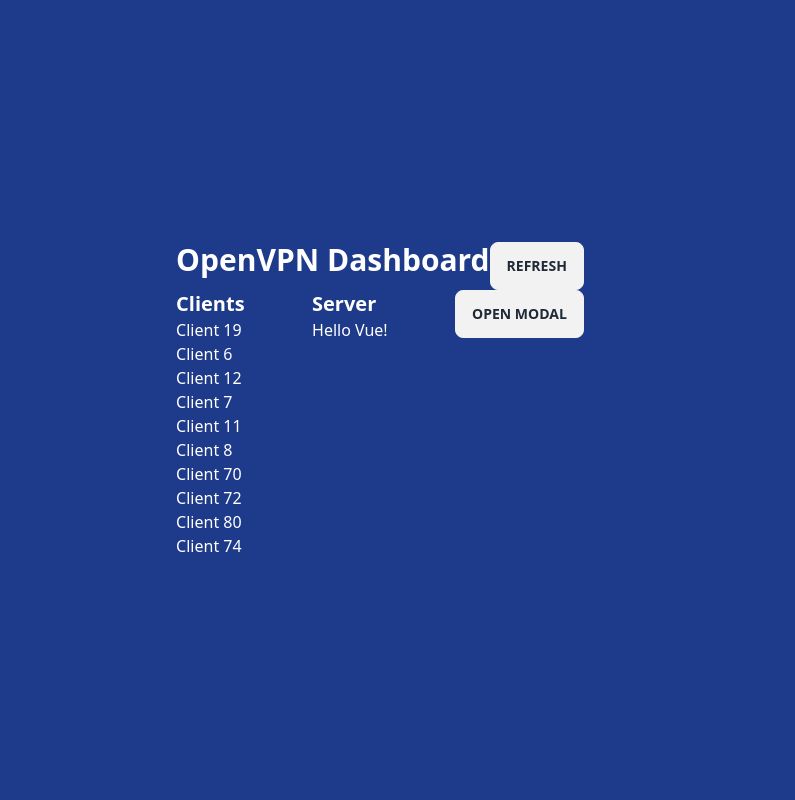
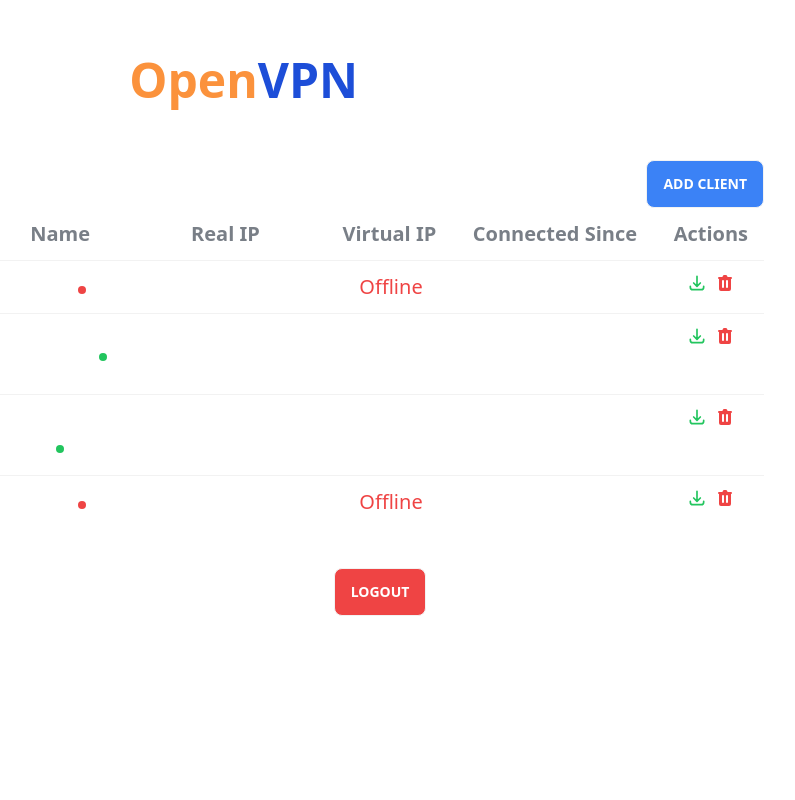
Before and after one commit to CatalinIuga/OpenVPN-Dashboard, a Flask app: page / in a window 1280 px wide. Shown: the whole page, without its empty margins (260-1055 px from the left). Run offline with Flask 3, Linux system fonts and the light colour scheme; the visitor is signed in with stand-in values (Sample User, id 1); some libraries are stand-ins or nearby versions.

Commit message:
updates x2

```diff
--- a/app.py
+++ b/app.py
@@ -1,11 +1,20 @@
-from flask import Flask, jsonify, redirect, render_template, request, session
+
+from flask import (Flask, jsonify, redirect, render_template, request,
+                   send_file, session)
+
+from script import get_clients, get_config, revoke_client
+
+# For UNIX systems only
+# if os.getuid() != 0:
+#     print("Please run using SUDO!")
+#     exit(1)
 
 app = Flask(__name__)
+# change this to an environment variable
 app.secret_key = 'mayb3_1ts_4_s3cr3t_k3y'
 
+# change this to an environment variable
 PASSWORD = 'eef2decbc5d8f20aaeaf63e2ac8371aee5d0b4733770aef60cfa116a88b5f28c'
-clients_arr = []
-ident: int = 0
 
 
 def hash(password):
@@ -36,30 +45,59 @@ def logout():
     session['logged_in'] = False
     return redirect('/login')
 
-# this will get all the clients
-
 
 @app.route("/api/clients", methods=['GET'])
 def clients():
     if not session.get('logged_in'):
         return redirect('/login')
-    import random
+    # clients_arr = get_clients()
+    clients_arr = [
+        {"bytes_recv": 0, "bytes_sent": 0, "connected": False, "connected_since": None,
+            "last_ref": None, "name": "ubu", "real_ip": None, "virtual_ip": None},
+        {"bytes_recv": "154143", "bytes_sent": "152792", "connected": True, "connected_since": "2023-08-09 04:33:54", "last_ref": "2023-08-09 10:26:03",
+         "name": "lubuntu", "real_ip": "192.168.1.6:59567", "virtual_ip": "10.8.0.2"},
+        {"bytes_recv": "77863", "bytes_sent": "75930", "connected": True, "connected_since": "2023-08-09 08:14:51",
+            "last_ref": "2023-08-09 10:29:33", "name": "lubuntu2", "real_ip": "192.168.1.4:58613", "virtual_ip": "10.8.0.3"},
+        {"bytes_recv": 0, "bytes_sent": 0, "connected": False, "connected_since": None,
+            "last_ref": None, "name": "test", "real_ip": None, "virtual_ip": None}
+    ]
+    # clients_arr = []
 
-    return jsonify([
-        {
-            'id': random.randint(0, 100),
-            'name': 'Client ' + str(random.randint(0, 100)),
-            'status': random.choice(['online', 'offline'])
-        }
-        for _ in range(10)
-
-    ])
-
-# this will refetch the connected clients
+    return jsonify(clients_arr)
 
 
-@app.route("/api/clients/status", methods=['GET'])
-def clients_status():
+@app.route("/api/clients/<name>/config", methods=['GET'])
+def config(name):
     if not session.get('logged_in'):
         return redirect('/login')
-    return jsonify(clients_arr)
+
+    result = get_config(name)
+    if result == None:
+        return jsonify({"status": "error", "message": "Client not found"})
+    else:
+        return send_file(result, as_attachment=True)
+
+
+@app.route("/api/clients/<name>/revoke", methods=['GET'])
+def revoke(name):
+    if not session.get('logged_in'):
+        return redirect('/login')
+
+    result = revoke_client(name)
+    if result == None:
+        return jsonify({"status": "error", "message": "Client not found"})
+    else:
+        return jsonify({"status": "success", "message": "Client revoked successfully"})
+
+
+@app.route("/api/clients/<name>/create", methods=['GET'])
+def create(name):
+    if not session.get('logged_in'):
+        return redirect('/login')
+
+    result = create_client(name)
+    if result == None:
+        return jsonify({"status": "error", "message": "Client already exists"})
+    else:
+        # dont forget to refresh the page on frontend when this is called
+        return jsonify({"status": "success", "message": "Client created successfully"})
--- a/templates/index.html
+++ b/templates/index.html
@@ -22,7 +22,7 @@
 
         const interval = setInterval(() => {
             getClients()
-        }, 1000)
+        }, 10000)
 
         // destroy interval on page refresh
         window.onbeforeunload = () => clearInterval(interval)
@@ -31,7 +31,7 @@
         createApp({
             setup() {
                 const message = ref('Hello Vue!')
-
+                getClients()
                 return {
                     message, getClients, clients
                 }
@@ -41,45 +41,88 @@
     </script>
 </head>
 
-<body class="w-screen flex items-center justify-center bg-blue-900 text-white">
+
+
+<body class="w-screen text-white">
     <div id="app">
+        <main v-cloak class="container mx-auto py-10 max-w-3xl relative">
+
+            <h1 class="text-5xl text-center font-bold p-4 mb-10">
+                <span class="text-orange-400">Open</span>
+                <span class="text-blue-700">VPN</span>
+                Dashboard
+            </h1>
+
+            <div class="flex flex-col mb-10">
                 <div class="flex justify-between">
-            <h1 class="text-3xl font-bold">OpenVPN Dashboard</h1>
-            <button class="btn" @click="getClients">Refresh</button>
+                    <h2 class="text-3xl font-bold">Registered Clients</h2>
+                    <button class="btn bg-blue-500 hover:bg-blue-600 text-white">Add Client</button>
                 </div>
-        <div class="flex justify-between">
-            <div class="flex flex-col">
-                <h2 class="text-xl font-bold">Clients</h2>
-                <div class="flex flex-col">
-                    <div v-for="client in clients" class="flex justify-between">
-                        <div class="flex flex-col">
-                            <div>[[client.name]]</div>
-                            <div>[[client.ip]]</div>
+
+                <div v-if="clients.length" class="">
+                    <table class="table w-full">
+                        <thead class="font-bold text-center text-xl">
+                            <th>Name</th>
+                            <th>Real IP</th>
+                            <th>Virtual IP</th>
+                            <th>Connected Since</th>
+                            <th>Actions</th>
+                        </thead>
+                        <tbody class="text-xl text-center">
+                            <tr v-for="client in clients">
+                                <th>[[client.name]]
+                                    <span v-if="client.connected"
+                                        class="bg-green-500 rounded-full w-2 h-2 inline-block"></span>
+                                    <span v-else class="bg-red-500 rounded-full w-2 h-2 inline-block"></span>
+
+                                </th>
+                                <td v-if="client.connected">[[client.real_ip]]</td>
+                                <td v-if="client.connected">[[client.virtual_ip]]</td>
+                                <td v-if="client.connected">[[client.connected_since]]</td>
+                                <td v-else class="text-center text-red-500" colspan="3">Offline</td>
+
+
+                                <td class="flex gap-2 justify-center">
+                                    <a href="#" class="tooltip" data-tip="Download">
+                                        <svg class="w-5 text-green-500" xmlns="http://www.w3.org/2000/svg" fill="none"
+                                            viewBox="0 0 24 24" stroke="currentColor">
+                                            <path stroke-linecap="round" stroke-linejoin="round" stroke-width="2"
+                                                d="M4 16v1a3 3 0 003 3h10a3 3 0 003-3v-1m-4-4l-4 4m0 0l-4-4m4 4V4" />
+                                        </svg>
+                                    </a>
+                                    <a href="#" class="tooltip" data-tip="Revoke">
+                                        <svg class="w-5 text-red-500" xmlns="http://www.w3.org/2000/svg"
+                                            viewBox="0 0 20 20" fill="currentColor">
+                                            <path fill-rule="evenodd"
+                                                d="M9 2a1 1 0 00-.894.553L7.382 4H4a1 1 0 000 2v10a2 2 0 002 2h8a2 2 0 002-2V6a1 1 0 100-2h-3.382l-.724-1.447A1 1 0 0011 2H9zM7 8a1 1 0 012 0v6a1 1 0 11-2 0V8zm5-1a1 1 0 00-1 1v6a1 1 0 102 0V8a1 1 0 00-1-1z"
+                                                clip-rule="evenodd" />
+                                        </svg>
+                                    </a>
+                                </td>
+                            </tr>
+                    </table>
                 </div>
-                        <div>[[client.connected_since]]</div>
-                    </div>
-                </div>
-            </div>
-            <div class="flex flex-col">
-                <h2 class="text-xl font-bold">Server</h2>
-                <div class="flex flex-col">
-                    <div>[[message]]</div>
+
+                <div v-else>
+                    No clients could be found!
                 </div>
             </div>
 
-            <button class="btn" onclick="modal.showModal()">open modal</button>
+
+            <div class="flex items-center justify-center">
+                <button class="btn bg-red-500 text-white hover:bg-red-600" onclick="modal.showModal()">Logout</button>
                 <dialog id="modal" class="modal">
                     <form method="dialog" class="modal-box">
-                    <h3 class="font-bold text-lg">Hello!</h3>
-                    <p class="py-4">Are you sure you want to logout?</p>
-                    <div class="flex justify-between">
-                        <button class="btn bg-red-400 text-white">Close</button>
-                        <a class="btn bg-green-400 text-white" href="/logout">Logout</a>
+                        <h4 class="py-8 text-xl text-center">Are you sure you want to logout?</h4>
+                        <div class="flex justify-evenly">
+                            <button class="btn bg-red-500 hover:bg-red-600 text-white">Close</button>
+                            <a class="btn bg-green-500 hover:bg-green-600 text-white" href="/logout">Logout</a>
                         </div>
                     </form>
                 </dialog>
             </div>
-
+        </main>
+    </div>
 </body>
 
 </html>
--- a/templates/login.html
+++ b/templates/login.html
@@ -8,7 +8,7 @@
     <link rel="stylesheet" href="https://cdnjs.cloudflare.com/ajax/libs/tailwindcss/1.9.6/tailwind.min.css">
 </head>
 
-<body class="w-screen flex items-center justify-center bg-gray-900 text-white">
+<body class="w-screen flex items-center justify-center bg-neutral-800 text-white">
     <form action="/login" method="post">
         <label for="password">Password</label>
         <input name="password" class="text-black" type="password">
```
Also changed, not shown: script.py (+94 -15 lines). Lines whose indentation alone changed are shown as unchanged.
